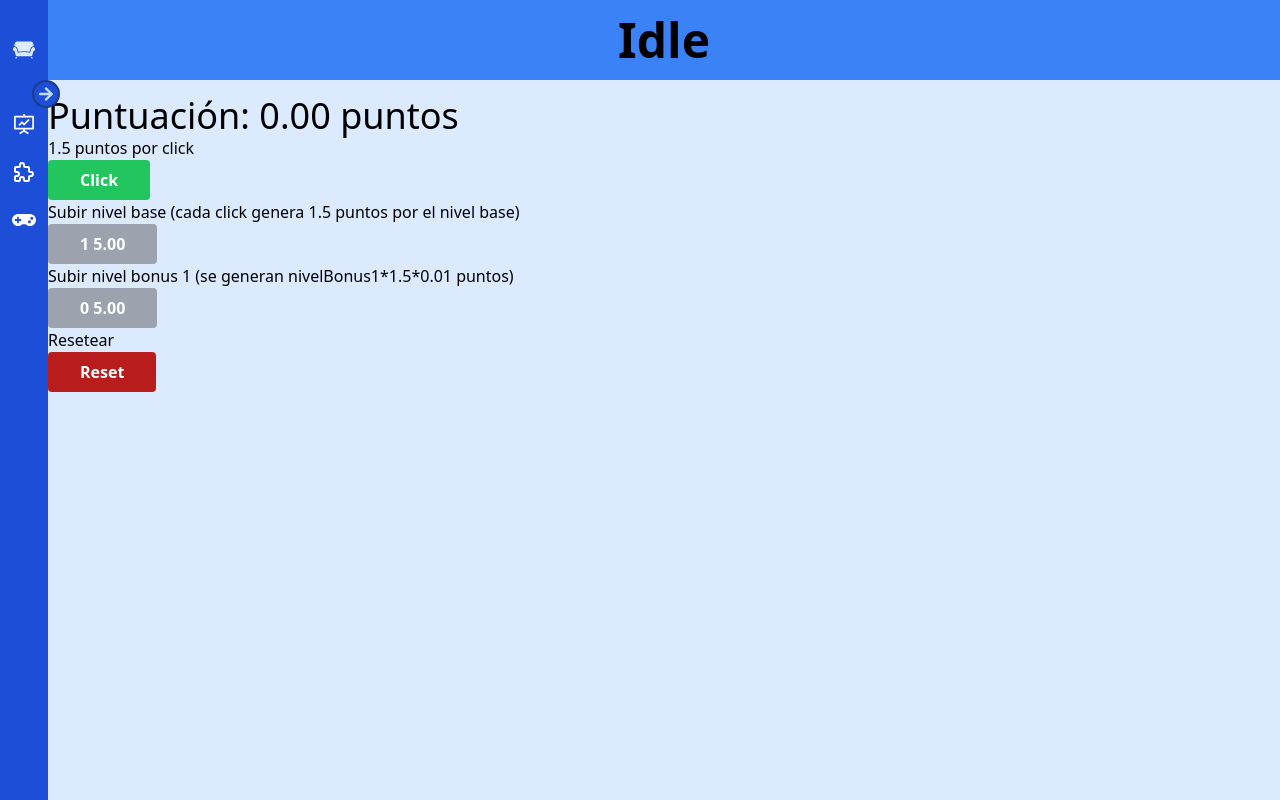
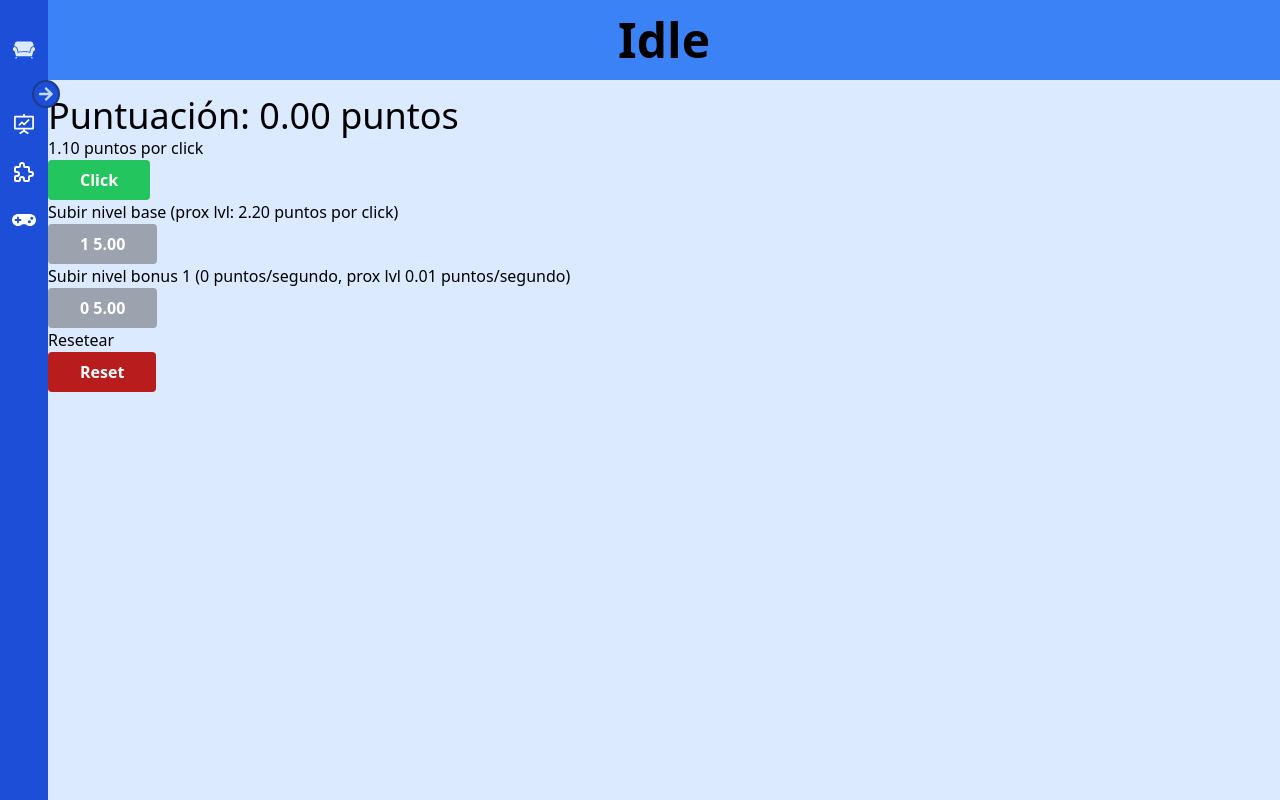
Before and after one commit to irenealcaine/el-rincon-de-no-pensar, a React (Create React App) app: page /games/idle in a window 1280 px wide. Built offline with nearby package versions, Linux system fonts and the light colour scheme.

Commit message:
Update IdleGame.jsx

```diff
--- a/src/Components/IdleGame.jsx
+++ b/src/Components/IdleGame.jsx
@@ -11,7 +11,7 @@ const IdleGame = () => {
   const [bonus1Cost, setBonus1Cost] = useState(5);
 
   const handleClick = () => {
-    setScore(score + baseLvl * 1.5);
+    setScore(score + baseLvl * 1.1);
   };
 
   const handleReset = () => {
@@ -64,20 +64,26 @@ const IdleGame = () => {
   return (
     <div>
       <p className="text-4xl">Puntuación: {score.toFixed(2)} puntos</p>
-      <p>{baseLvl * 1.5} puntos por click</p>
+      <p>{(baseLvl * 1.1).toFixed(2)} puntos por click</p>
       <Button
         className={"bg-green-500"}
         onClickValue={handleClick}
         value={"Click"}
       />
-      <p>Subir nivel base (cada click genera 1.5 puntos por el nivel base)</p>
+      <p>
+        Subir nivel base (prox lvl: {((baseLvl + 1) * 1.1).toFixed(2)} puntos
+        por click)
+      </p>
       <Button
         className={baseButtonDisabled && "bg-gray-400"}
         onClickValue={handleBaseClick}
         value={baseLvl + " " + baseCost.toFixed(2)}
         disabled={baseButtonDisabled}
       />
-      <p>Subir nivel bonus 1 (se generan nivelBonus1*1.5*0.01 puntos)</p>
+      <p>
+        Subir nivel bonus 1 ({bonus1Lvl * 0.01} puntos/segundo, prox lvl{" "}
+        {(bonus1Lvl + 1) * 0.01} puntos/segundo)
+      </p>
       <Button
         className={bonusButtonDisabled && "bg-gray-400"}
         onClickValue={handleBonusClick}
```
